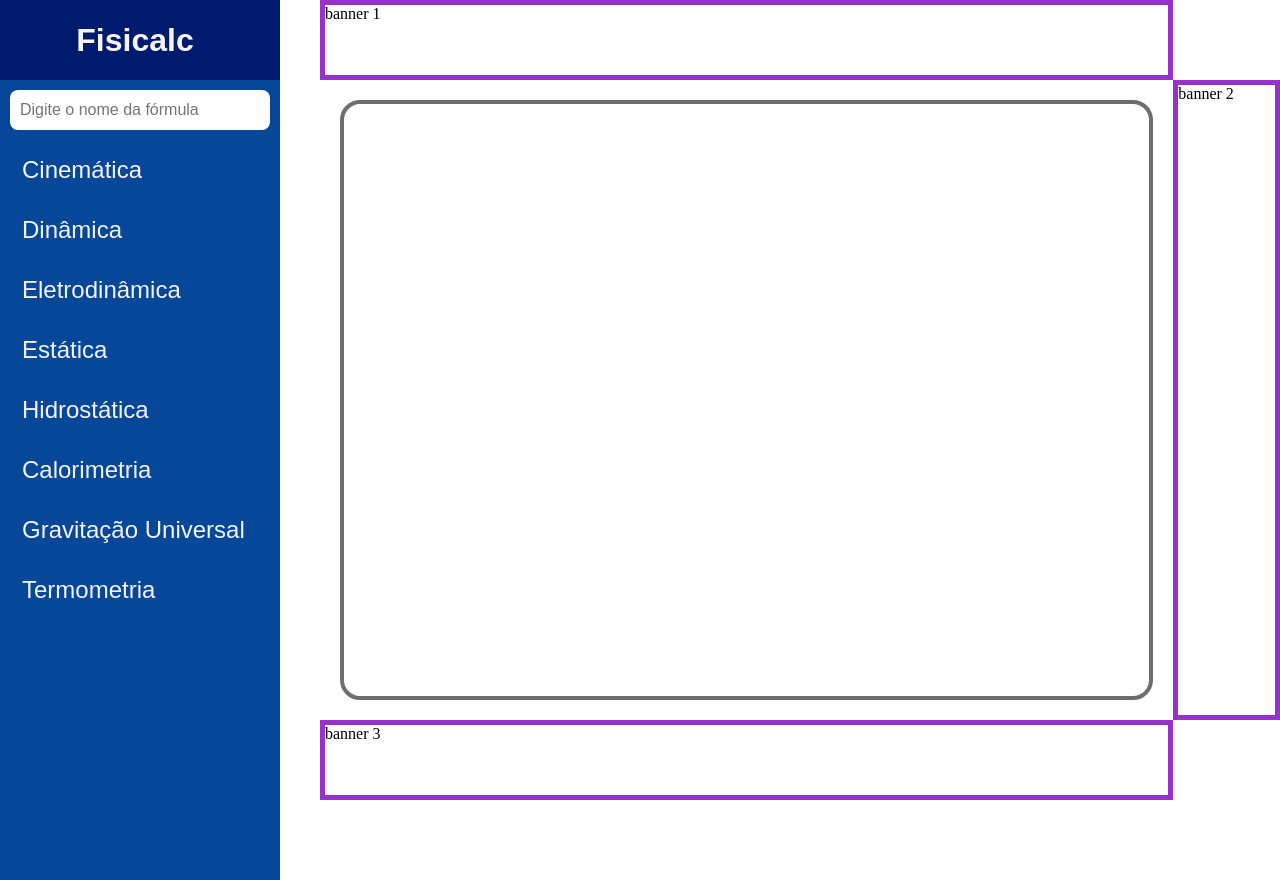
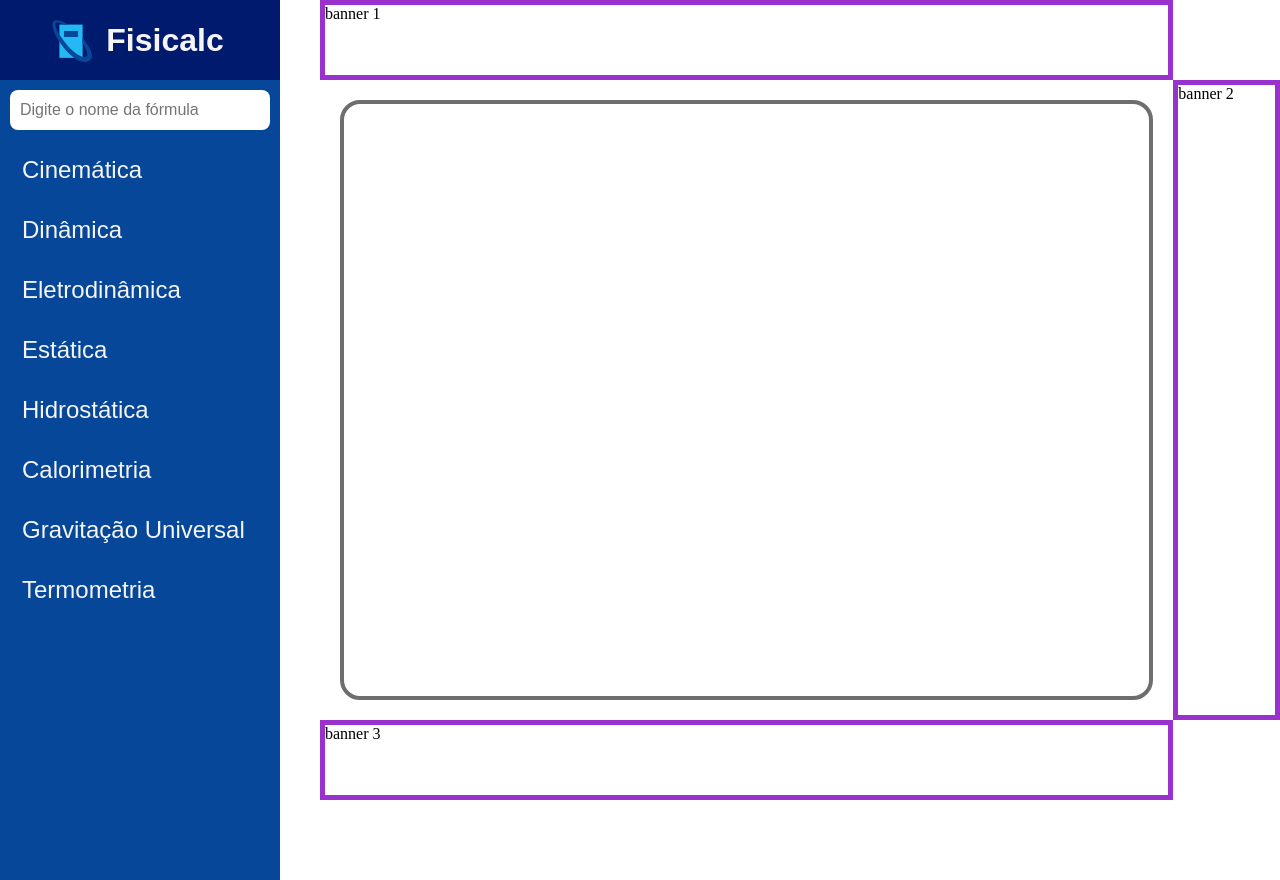
Before and after one commit to Fisicalc/Fisicalc2023, a plain HTML site: page index.html in a window 1280 px wide. Drawn offline with nearby package versions, Linux system fonts and the light colour scheme.

Commit message:
Adição dos ícones

```diff
--- a/index.html
+++ b/index.html
@@ -27,6 +27,9 @@
     <div id ="container">
         <section>
             <div id="navbar">
+                <svg width="50" height="50">
+                    <image href="./img/fisicalcLogo1.svg" height="50" width="50" />
+                </svg>
                 <h1>Fisicalc</h1>
                 <div id="menuToggle">
                     <span></span>
```
Also changed, not shown: img/fisicalcLogo1.svg (added), img/fisicalcLogo2.svg (added), img/fisicalcLogo3.svg (added), img/fisicalcLogo4.svg (added), img/meuIcone.png (deleted).
